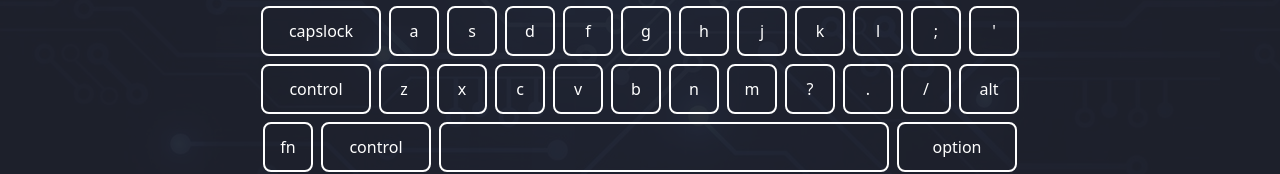
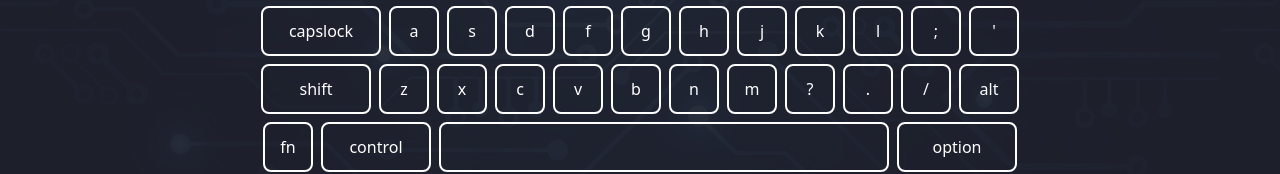
Before and after one commit to OndrejLosensky/virtual-keyboard, a React (Create React App) app: page / in a window 1280 px wide. Shown: the part 505-679 px from the top of the page. Built offline with nearby package versions, Linux system fonts and the light colour scheme; the HTML template or start-up script is replaced by a standard one.

Commit message:
přidání klávesy navíc pro ignorování

```diff
--- a/src/components/keyboard/Keyboard.js
+++ b/src/components/keyboard/Keyboard.js
@@ -29,7 +29,7 @@ const Keyboard = () => {
       row2: ["`", "1", "2", "3", "4", "5", "6","7", "8", "9", "0", "backspace",],
       row3: ["Tab", "Q", "W", "E", "R", "T", "y", "U", "I", "O", "P", "Enter",],
       row4: ["capslock", "a", "s", "d", "f", "g", "h", "j", "k", "l", ";", "'",],
-      row5: ["control", "z", "x", "c", "v", "b", "n", "m", "?",".","/", "alt",],
+      row5: ["shift", "z", "x", "c", "v", "b", "n", "m", "?",".","/", "alt",],
       row6: ["fn","control"," ","option",],
       // Anglická klávesnice
     },
@@ -73,7 +73,7 @@ const Keyboard = () => {
   const handleButtonClick = (newValue, buttonText) => {
 
     // Pole tlačítek, které chceme momentálně ignorovat
-    const keysToIgnore = ["ENTER", "ALT", " "," ","SHIFT", "OPTION", "CONTROL", "FN", "CAPSLOCK", "TAB", "ESCAPE", "F1", "F2", "F3","F4","F5","F6","F7","F8","F9","F10", "F11"];
+    const keysToIgnore = ["ENTER", "ALT", " ","escape","SHIFT", "OPTION", "CONTROL", "FN", "CAPSLOCK", "TAB", "ESCAPE", "F1", "F2", "F3","F4","F5","F6","F7","F8","F9","F10", "F11"];
 
     // Funkce, která kontroluje jestli je stisklá klávesa v listu ignorovaných
     if (keysToIgnore.includes(newValue)) {
```
